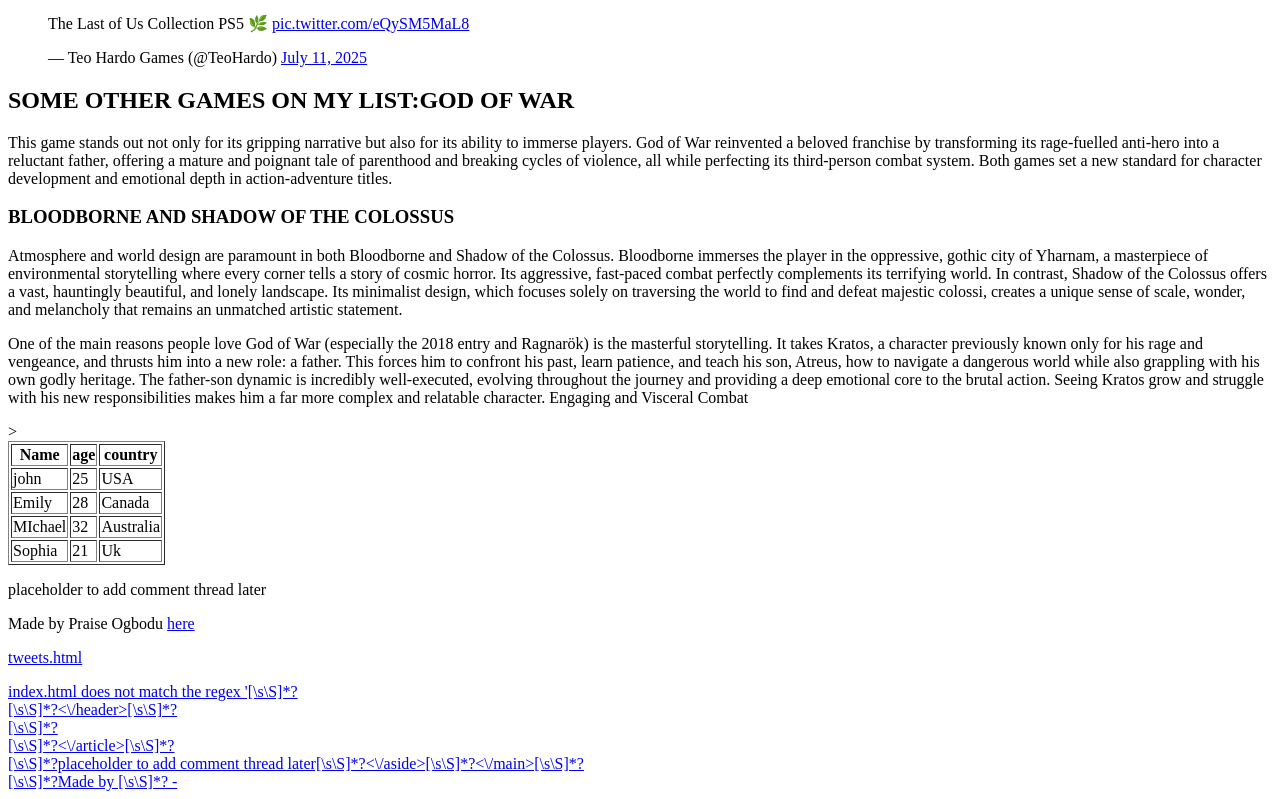
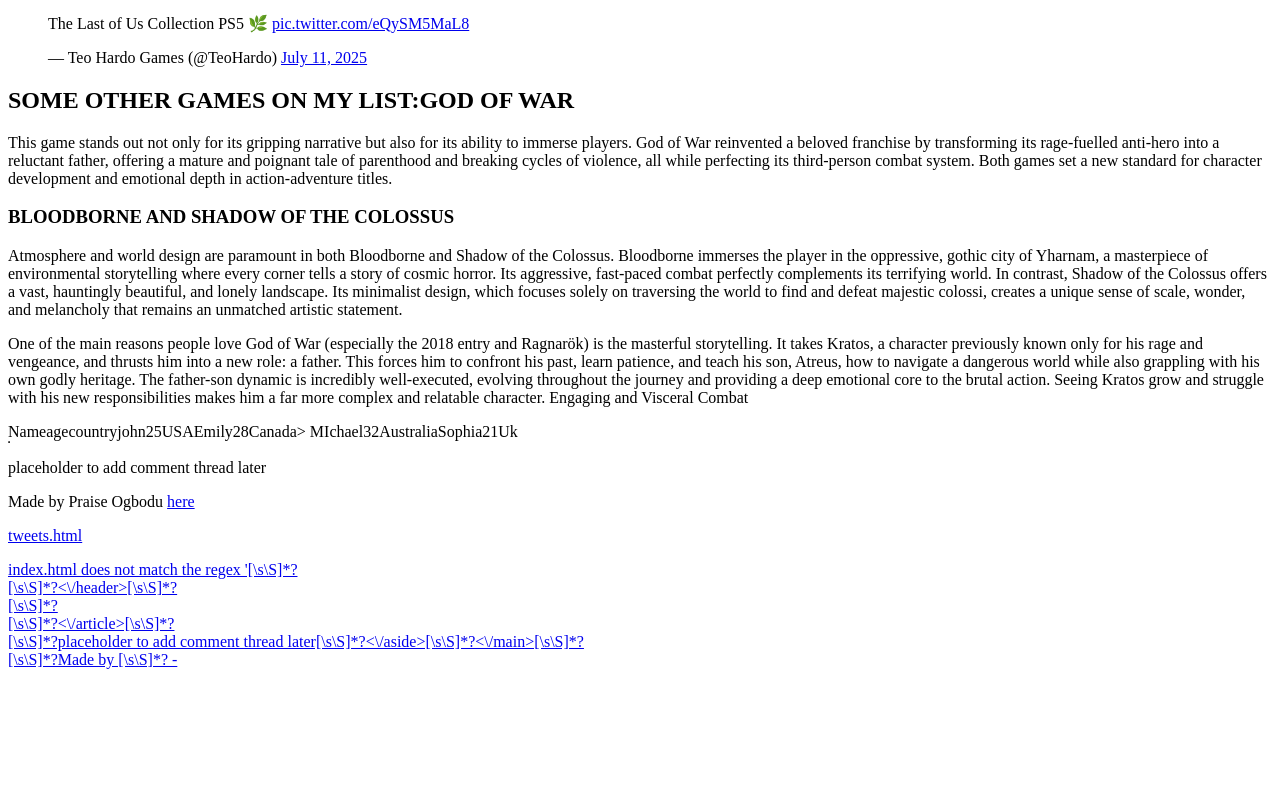
Before and after one commit to Machelli/My_First_Portfolio, a plain HTML site: page html_basic/index.html in a window 1280 px wide. Shown: the part 504-1303 px from the top of the page. After the commit the page ends 1181 px from the top, so only its background shows below. Drawn offline with Linux system fonts and the light colour scheme.

Commit message:
second table

```diff
--- a/html_basic/index.html
+++ b/html_basic/index.html
@@ -40,33 +40,33 @@ Engaging and Visceral Combat</p>
 
 <table border="1" >
  <tr>
-<th>Name</th>
-<th>age</th>
-<th>country</th>
+<thead>Name</thead>
+<thead>age</thead>
+<thead>country</thead>
  </tr>
 
 <tr>
-<td>john</td>
-<td>25</td>
-<td>USA</td>
+<tbody>john</tbody>
+<tbody>25</tbody>
+<tbody>USA</tbody>
 </tr>
 
 <tr>
-<td>Emily</td>
-<td>28</td>
-<td>Canada</td>>
+<tbody>Emily</tbody>
+<tbody>28</tbody>
+<tbody>Canada</tbody>>
 </tr>
 
 <tr>
-<td>MIchael</td>
-<td>32</td>
-<td>Australia</td>
+<tbody>MIchael</tbody>
+<tbody>32</tbody>
+<tbody>Australia</tbody>
 </tr>
 
 <tr>
-<td>Sophia</td>
-<td>21</td>
-<td>Uk</td>
+<tbody>Sophia</tbody>
+<tbody>21</tbody>
+<tbody>Uk</tbody>
 </tr>
 </table>
 
```
